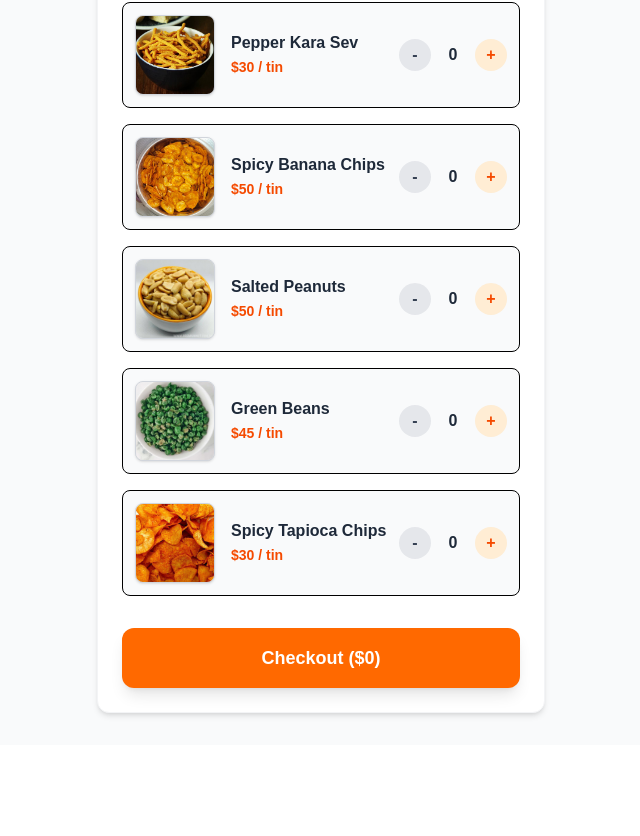
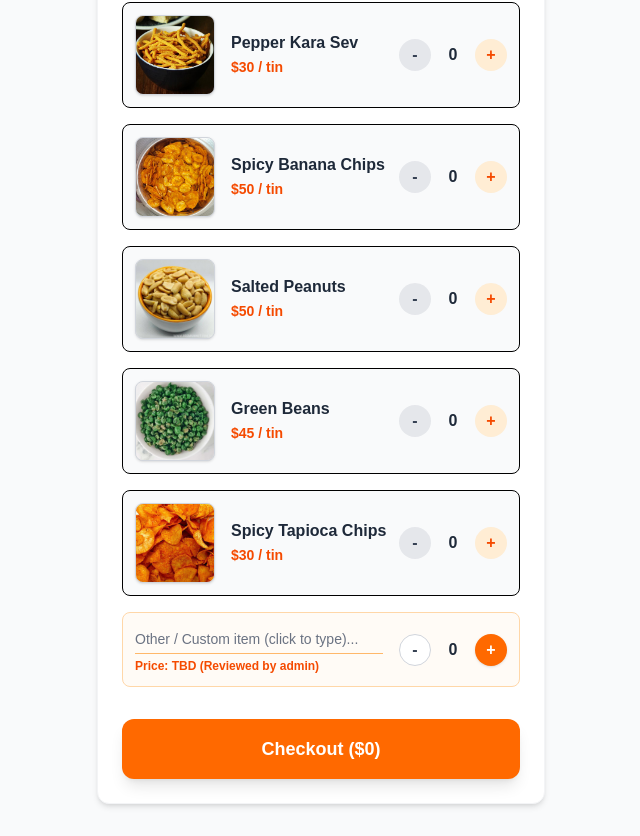
Before and after one commit to Kelv-Storm/trueman_ent_website, a Next.js app: page / in a window 1280 px wide. Shown: the part 986-1822 px from the top of the page, without its empty margins (319-959 px from the left). Before the commit the page ends 1731 px from the top, so only its background shows below. Built offline with nearby package versions, Linux system fonts and the light colour scheme; no server answers; the database is empty.

Commit message:
Implement custom item functionality in order process
Added support for custom items in the order process, including custom item name and quantity management. Updated checkout logic to handle custom items and modified invoice generation to reflect custom item pricing.

```diff
--- a/app/page.js
+++ b/app/page.js
@@ -23,6 +23,10 @@ export default function Storefront() {
   const [address, setAddress] = useState("");
 
   const [cart, setCart] = useState({});
+  // Custom Item State
+  const [customItemName, setCustomItemName] = useState("");
+  const [customItemQty, setCustomItemQty] = useState(0);
+
   const [isOrdering, setIsOrdering] = useState(false);
   const [deliveryDate, setDeliveryDate] = useState("Loading...");
 
@@ -50,14 +54,21 @@ export default function Storefront() {
 
   const handleCheckout = async () => {
     if (!customerName || !storeName || !phone || !address) return alert("Please fill in all your details (Name, Store, Phone, and Address).");
-    if (totalAmount === 0) return alert("Please add at least 1 tin to your cart.");
+    if (totalAmount === 0 && customItemQty === 0) return alert("Please add at least 1 item to your cart.");
 
     setIsOrdering(true);
 
     const orderItems = {};
+    // Add regular menu items
     MENU.forEach(item => {
       if (cart[item.id] > 0) orderItems[item.name] = cart[item.id];
     });
+
+    // Add custom item if it exists
+    if (customItemQty > 0) {
+      const cName = customItemName.trim() || 'Custom Request';
+      orderItems[`${cName} (TBD)`] = customItemQty;
+    }
 
     const dateObj = new Date();
     const yyyy = dateObj.getFullYear();
@@ -75,7 +86,8 @@ export default function Storefront() {
         address: address,
         items: orderItems,
         total: totalAmount,
-        status: "Pending Payment",
+        hasCustomItems: customItemQty > 0, // Flag for the admin dashboard
+        status: customItemQty > 0 ? "Pending Price Review" : "Pending Payment",
         deliveryDate: deliveryDate,
         createdAt: serverTimestamp()
       });
@@ -84,6 +96,8 @@ export default function Storefront() {
       alert("Order placed! Please check the downloaded PDF for payment details.");
 
       setCart({});
+      setCustomItemName("");
+      setCustomItemQty(0);
       setCustomerName("");
       setStoreName("");
       setPhone("");
@@ -114,14 +128,24 @@ export default function Storefront() {
     doc.text(`Delivery Date: ${deliveryDate}`, 20, yPos);
 
     yPos += 20;
+
+    // Print Items
     Object.entries(items).forEach(([itemName, qty]) => {
-      const itemPrice = MENU.find(m => m.name === itemName)?.price || 0;
-      doc.text(`${itemName} Tins: ${qty} ($${qty * itemPrice})`, 20, yPos);
+      if (itemName.includes("(TBD)")) {
+        doc.text(`${itemName}: ${qty} (Price: TBD)`, 20, yPos);
+      } else {
+        const itemPrice = MENU.find(m => m.name === itemName)?.price || 0;
+        doc.text(`${itemName} Tins: ${qty} ($${qty * itemPrice})`, 20, yPos);
+      }
       yPos += 10;
     });
 
     doc.setFontSize(16);
-    doc.text(`Total Due: $${total}`, 20, yPos + 10);
+    if (customItemQty > 0) {
+      doc.text(`Estimated Total: $${total} + TBD`, 20, yPos + 10);
+    } else {
+      doc.text(`Total Due: $${total}`, 20, yPos + 10);
+    }
 
     doc.text("Payment Instructions:", 20, yPos + 30);
 
@@ -170,10 +194,36 @@ export default function Storefront() {
               </div>
             </div>
           ))}
+
+          {/* Custom / Untitled Item Row */}
+          <div className="flex justify-between items-center bg-orange-50/50 p-3 rounded-lg border border-orange-200 mt-4">
+            <div className="flex-1 mr-4">
+              <input
+                type="text"
+                placeholder="Other / Custom item (click to type)..."
+                value={customItemName}
+                onChange={(e) => setCustomItemName(e.target.value)}
+                className="w-full text-sm font-medium text-gray-800 border-b border-orange-300 focus:border-orange-500 focus:outline-none bg-transparent py-1 placeholder:text-gray-500"
+              />
+              <p className="text-xs text-orange-600 font-semibold mt-1">Price: TBD (Reviewed by admin)</p>
+            </div>
+            <div className="flex gap-3 items-center shrink-0">
+              <button onClick={() => setCustomItemQty(Math.max(0, customItemQty - 1))} className="bg-white hover:bg-gray-100 border border-gray-300 w-8 h-8 rounded-full font-bold flex items-center justify-center transition-colors text-gray-700">-</button>
+              <span className="font-bold w-5 text-center text-gray-800">{customItemQty}</span>
+              <button onClick={() => setCustomItemQty(customItemQty + 1)} className="bg-orange-500 hover:bg-orange-600 text-white w-8 h-8 rounded-full font-bold flex items-center justify-center transition-colors shadow-sm">+</button>
+            </div>
+          </div>
         </div>
 
-        <button onClick={handleCheckout} disabled={isOrdering} className="w-full bg-orange-500 hover:bg-orange-600 text-white font-bold py-4 rounded-xl shadow-lg transition-colors text-lg">
-          {isOrdering ? "Generating Order..." : `Checkout ($${totalAmount})`}
+        {/* Order Summary Note for TBD */}
+        {customItemQty > 0 && (
+          <p className="text-xs text-orange-700 mb-4 bg-orange-100 p-2 rounded text-center font-medium">
+            * Order includes a custom item. Final amount will be confirmed upon review.
+          </p>
+        )}
+
+        <button onClick={handleCheckout} disabled={isOrdering} className="w-full bg-orange-500 hover:bg-orange-600 disabled:opacity-70 text-white font-bold py-4 rounded-xl shadow-lg transition-colors text-lg">
+          {isOrdering ? "Generating Order..." : `Checkout ($${totalAmount}${customItemQty > 0 ? ' + TBD' : ''})`}
         </button>
       </div>
     </div>
```
